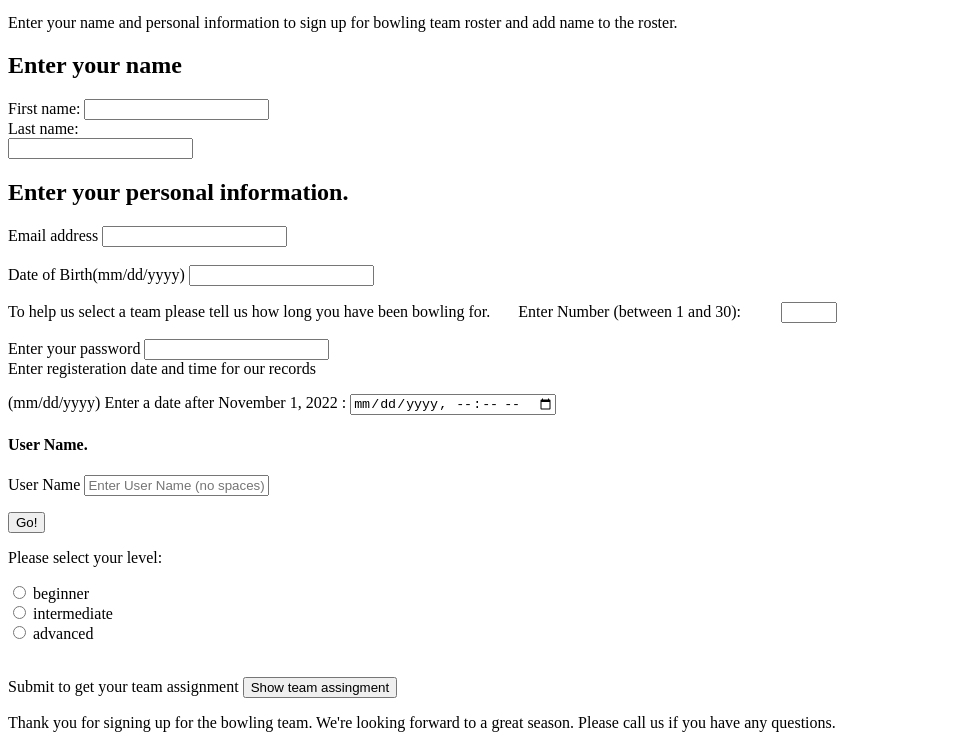
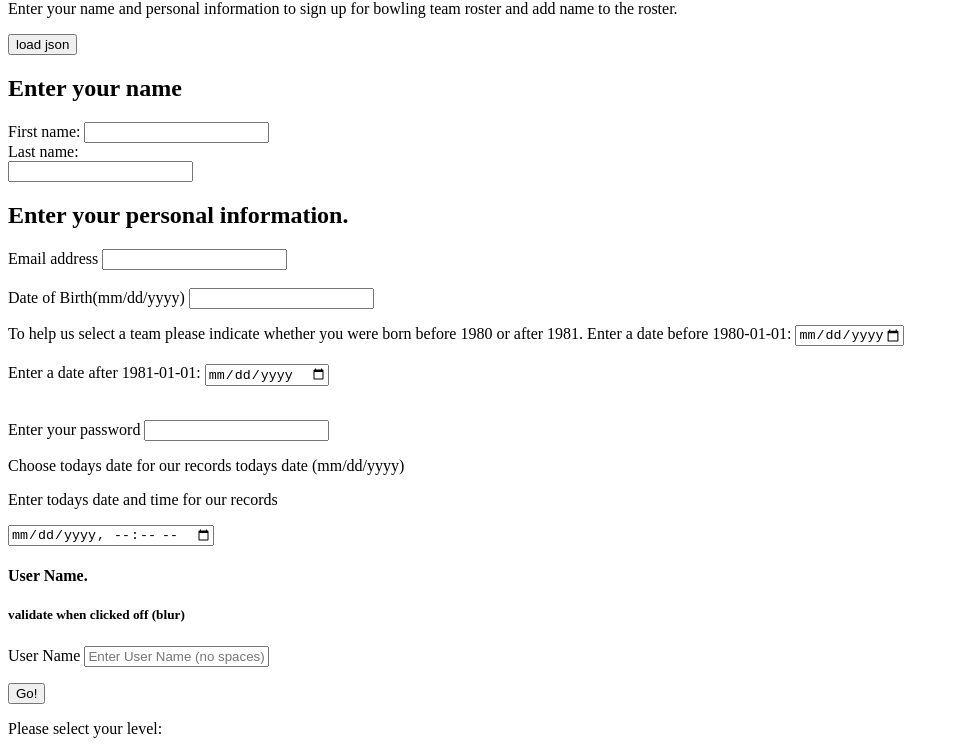
Before and after one commit to rish4863/indialab, a plain HTML site: page index.html in a window 1280 px wide. Shown: the part 66-819 px from the top of the page, without its empty margins (0-959 px from the left). Drawn offline with nearby package versions, Linux system fonts and the light colour scheme; a script that the page names is missing.

Commit message:
Update index.html

```diff
--- a/index.html
+++ b/index.html
@@ -1,27 +1,19 @@
-<!DOCTYPE html>
-<html lang="en" >
-<head>
-  <meta charset="UTF-8">
-  <title>CodePen - India lab 3</title>
-
-
-</head>
-<body>
-<!-- partial:index.partial.html -->
-<!---- Rishi Doreswamy
-11/21/22
-Dr. Cumbie-->
 <div class="row">
- <div class="col-md-6 offset-md-3 card mt-3">
+  <div class="col-md-6 offset-md-3 card mt-3">
 
   <h1> Welcome to the bowling team.</h1>
   <p>Enter your name and personal information to sign up for bowling team roster and add name to the roster.</p>
+    <button id="btnLoadData" class="btn btn-secondary">load json</button>
+                    </div>
+                </div>
+            </div>
+        </div>
+
 <h2> Enter your name</h2>
 
 
 
-<!---- Enter details about people
-    ---->
+
    <label for="fname">First name:</label>
 <input type="text" id="fname" name="fname"><br>
 
@@ -33,31 +25,28 @@ Dr. Cumbie-->
     <label  for "dateofbirth"> Date of Birth(mm/dd/yyyy)</label>
     <input type ="text" id= "dateofbirth" name="dateofbirth">
 
-    <p> To help us select a team please tell us how long you have been bowling for.
+    <p> To help us select a team please indicate whether you were born before 1980 or after 1981.
 
-    <label for="Number">
-      Enter Number (between 1 and 30):
-    </label>
-    <input type="Number" id="Number"
-           name="Number" min="1" max="30">
+      <label for="datemax">Enter a date before 1980-01-01:</label>
+  <input type="date" id="datemax" name="datemax" max="1979-12-31"><br><br>
 
-
+  <label for="datemin">Enter a date after 1981-01-01:</label>
+  <input type="date" id="datemin" name="datemin" min="2000-01-02"><br><br>
 
 
      <div class="mb-3 mt-3">
     <p> Enter your password
     <input type="password" id="password" name="password"><br />
-   <label  for "today"> Enter registeration date and time for our records</p> (mm/dd/yyyy)</label>
-
-  <label for="datemin">Enter a date after November 1, 2022 :</label>
- <input type="datetime-local" id="datetime"
+ <p> Choose todays date for our records
+   <label  for "today"> todays date (mm/dd/yyyy)</label>
+   <p> Enter todays date and time for our records</p>
+  <input type="datetime-local" id="datetime"
          name="datetime"> <br>
-
 
       <div class="col-md-5 card">
       <div class="card-body">
         <h4 class="card-title">User Name. </h4>
-
+        <h5>validate when clicked off (blur)</h5>
         <label for="noSpaces" class="form-label">User Name</label>
         <input id="noSpaces" class="form-control" type="text" placeholder="Enter User Name (no spaces)" name="noSpaces">
         <!-- this is where the validation will appear, the .next() dom object <p> -->
@@ -69,15 +58,13 @@ Dr. Cumbie-->
     <!-- only numbers keyup (or keydown)   -->
     <div class="col-md-5 m-l-2 card">
       <div class="card-body">
-        <!-- go output
-          ---->
 
   <button id="sendName">Go! </button>
    <div id="greetingOutput"></div>
  <div id="result"></div>
- <p>Please select your level:</p>
+        <p>Please select your level:</p>
     <div>
-    <input type="radio" name="level" value="beginner" id="beginner"     required>
+  <input type="radio" name="level" value="beginner" id="beginner" required>
   <label for="beginner">beginner</label>
 </div>
 <div>
@@ -91,24 +78,17 @@ Dr. Cumbie-->
 <div>
   </label><br>
     <div>
-     <p> Submit to get your team assignment
-  <button id="btn">Show team assingment</button>
+  <button id="btn">Show level</button>
 </p>
-<p id="demo"></p>
+
 
 
 <p>Thank you for signing up for the bowling team. We're looking forward to a great season. Please call us if you have any questions. </p>
   </div>
 </div>
-  <!-- java script bootstrap
-      --->
-   <script src="https://cdnjs.cloudflare.com/ajax/libs/bootstrap/5.1.3/js/bootstrap.min.js"></script>
+
+<script src="https://cdnjs.cloudflare.com/ajax/libs/bootstrap/5.1.3/js/bootstrap.min.js"></script>
     <script src="https://cdnjs.cloudflare.com/ajax/libs/jquery/3.6.0/jquery.min.js"></script>
     <script src="https://cdnjs.cloudflare.com/ajax/libs/jqueryui/1.12.1/jquery-ui.min.js"></script>
     <script src="scripts/india.js"></script>
     <script src="scripts/ajax.js"></script>
-<!-- partial -->
-  <script  src="./script.js"></script>
-
-</body>
-</html>
```
